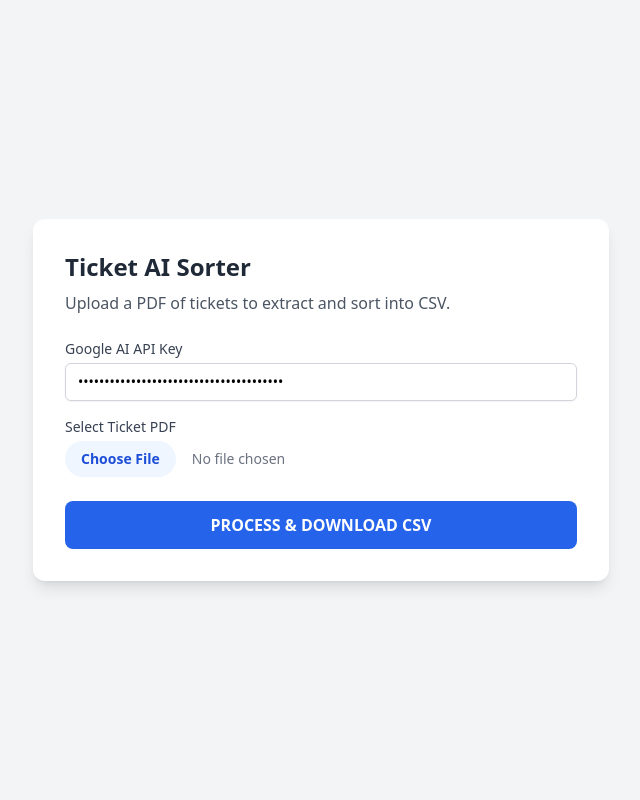
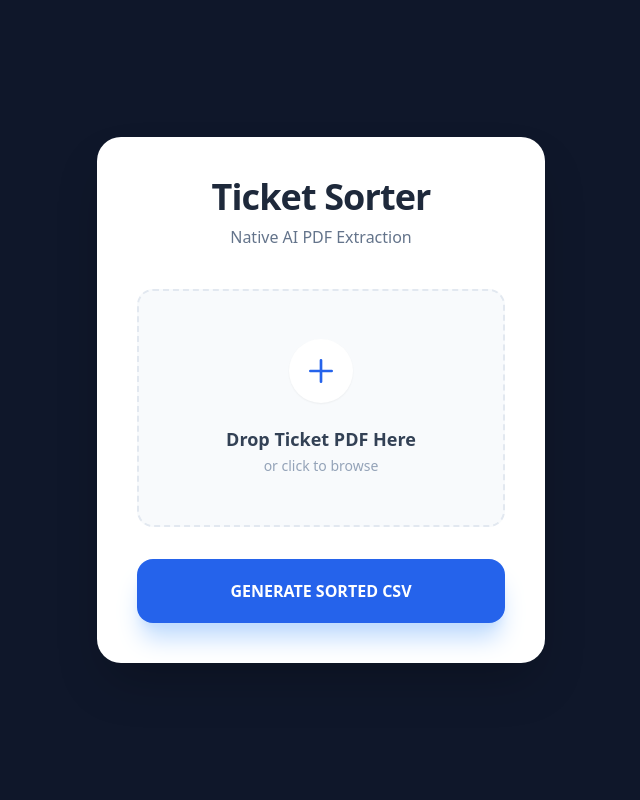
Before and after one commit to ThePythonDev/ticket_web, a Flask app: page / in a window 1280 px wide. Shown: the whole page, without its empty margins (319-959 px from the left). Run offline with Flask 3, Linux system fonts and the light colour scheme; some libraries are stand-ins or nearby versions.

Commit message:
Revamp index.html layout and styling

```diff
--- a/templates/index.html
+++ b/templates/index.html
@@ -6,38 +6,58 @@
     <title>Ticket AI Processor</title>
     <script src="https://cdn.tailwindcss.com"></script>
 </head>
-<body class="bg-gray-100 min-h-screen flex items-center justify-center p-6">
+<body class="bg-slate-900 min-h-screen flex items-center justify-center p-6">
 
-    <div class="max-w-xl w-full bg-white rounded-xl shadow-lg p-8">
-        <h1 class="text-2xl font-bold text-gray-800 mb-2">Ticket AI Sorter</h1>
-        <p class="text-gray-600 mb-6">Upload a PDF of tickets to extract and sort into CSV.</p>
+    <div class="max-w-md w-full bg-white rounded-3xl shadow-2xl p-10">
+        <div class="text-center mb-10">
+            <h1 class="text-4xl font-black text-slate-800 tracking-tight">Ticket Sorter</h1>
+            <p class="text-slate-500 mt-2 font-medium">Native AI PDF Extraction</p>
+        </div>
 
         <form action="/process" method="POST" enctype="multipart/form-data" id="uploadForm">
-            <div class="mb-4">
-                <label class="block text-sm font-medium text-gray-700">Google AI API Key</label>
-                <input type="password" name="api_key" value="AIzaSyBGMx6WcrNyhvXtm-o_tx-SCmODPg9JHms" class="mt-1 block w-full px-3 py-2 border border-gray-300 rounded-md shadow-sm focus:outline-none focus:ring-blue-500 focus:border-blue-500 sm:text-sm">
+            <div class="group relative border-2 border-dashed border-slate-200 rounded-2xl p-12 text-center hover:border-blue-500 transition-all bg-slate-50">
+                <input type="file" name="file" id="fileInput" accept="application/pdf" class="hidden">
+                <label for="fileInput" class="cursor-pointer">
+                    <div class="bg-white rounded-full p-4 shadow-sm inline-block mb-4 group-hover:scale-110 transition-transform">
+                        <svg class="h-8 w-8 text-blue-600" fill="none" stroke="currentColor" viewBox="0 0 24 24">
+                            <path stroke-linecap="round" stroke-linejoin="round" stroke-width="2" d="M12 4v16m8-8H4" />
+                        </svg>
+                    </div>
+                    <span class="block text-lg font-bold text-slate-700" id="fileName">Drop Ticket PDF Here</span>
+                    <span class="text-sm text-slate-400">or click to browse</span>
+                </label>
             </div>
 
-            <div class="mb-6">
-                <label class="block text-sm font-medium text-gray-700">Select Ticket PDF</label>
-                <input type="file" name="file" accept="application/pdf" class="mt-1 block w-full text-sm text-gray-500 file:mr-4 file:py-2 file:px-4 file:rounded-full file:border-0 file:text-sm file:font-semibold file:bg-blue-50 file:text-blue-700 hover:file:bg-blue-100">
-            </div>
-
-            <button type="submit" id="submitBtn" class="w-full bg-blue-600 text-white font-bold py-3 px-4 rounded-lg hover:bg-blue-700 transition duration-200">
-                PROCESS & DOWNLOAD CSV
+            <button type="submit" id="submitBtn" class="mt-8 w-full bg-blue-600 text-white font-black py-5 rounded-2xl shadow-xl shadow-blue-200 hover:bg-blue-700 hover:-translate-y-1 transition-all active:translate-y-0">
+                GENERATE SORTED CSV
             </button>
         </form>
 
-        <div id="loading" class="hidden mt-6 text-center text-blue-600 font-medium animate-pulse">
-            AI is analyzing tickets... Please wait.
+        <div id="loading" class="hidden mt-8 text-center space-y-4">
+            <div class="inline-block animate-spin rounded-full h-10 w-10 border-4 border-blue-600 border-t-transparent"></div>
+            <p class="text-blue-600 font-bold text-sm tracking-widest uppercase">AI Analyzing & Sorting...</p>
         </div>
     </div>
 
     <script>
-        document.getElementById('uploadForm').onsubmit = function() {
-            document.getElementById('submitBtn').disabled = true;
-            document.getElementById('submitBtn').innerText = "Processing...";
-            document.getElementById('loading').classList.remove('hidden');
+        const fileInput = document.getElementById('fileInput');
+        const fileName = document.getElementById('fileName');
+        const uploadForm = document.getElementById('uploadForm');
+        const submitBtn = document.getElementById('submitBtn');
+        const loading = document.getElementById('loading');
+
+        fileInput.onchange = function() {
+            if (this.files.length > 0) {
+                fileName.innerText = this.files[0].name;
+                fileName.classList.add('text-blue-600');
+            }
+        };
+
+        uploadForm.onsubmit = function() {
+            submitBtn.disabled = true;
+            submitBtn.classList.add('opacity-0');
+            submitBtn.classList.add('pointer-events-none');
+            loading.classList.remove('hidden');
         };
     </script>
 </body>
```
